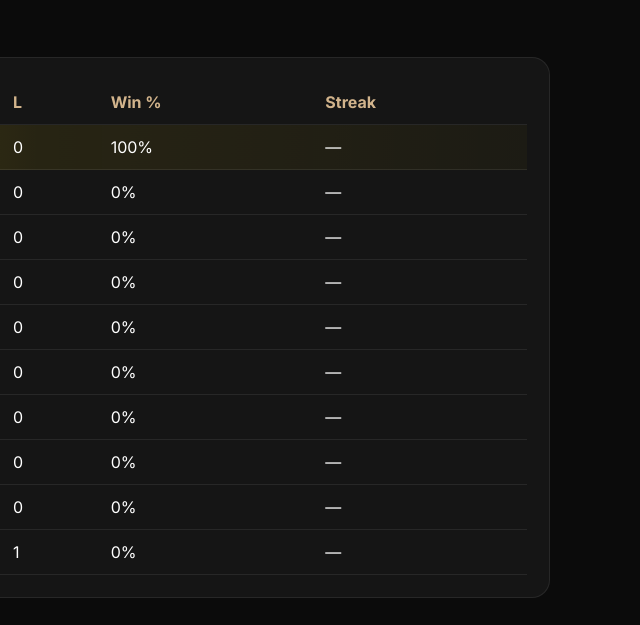
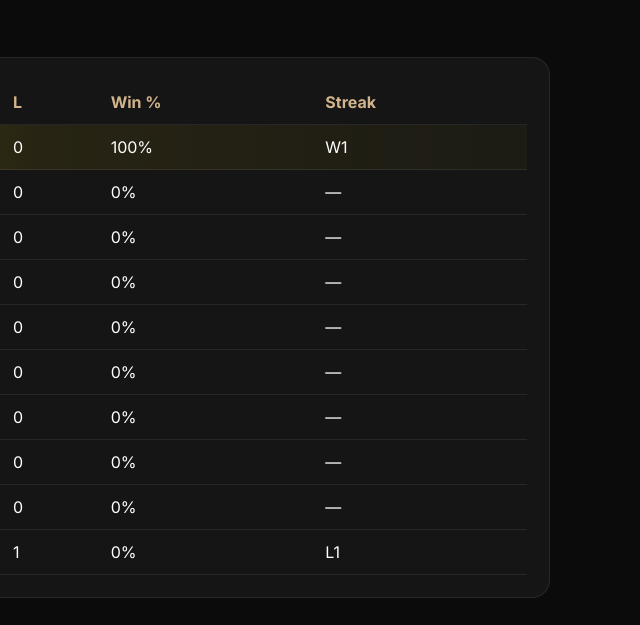
Before and after one commit to Winning-Pickleball-League/wpl-website, a plain HTML site: page index.html in a window 1280 px wide. Shown: the part 780-1405 px from the top of the page, 640-1280 px from the left. Drawn offline with nearby package versions, Linux system fonts and the light colour scheme.

Commit message:
Add files via upload

```diff
--- a/index.html
+++ b/index.html
@@ -813,14 +813,14 @@ nav ul li a{
   const players = [
     { name: "Parker G",  wins: 0, losses: 0, streak: "—", ranking: 2  },
     { name: "Grady B",   wins: 0, losses: 0, streak: "—", ranking: 3  },
-    { name: "Ansh J",    wins: 1, losses: 0, streak: "—", ranking: 1  },
+    { name: "Ansh J",    wins: 1, losses: 0, streak: "W1", ranking: 1  },
     { name: "Seth C",    wins: 0, losses: 0, streak: "—", ranking: 4  },
     { name: "Larin D",   wins: 0, losses: 0, streak: "—", ranking: 5  },
     { name: "Isaac T",   wins: 0, losses: 0, streak: "—", ranking: 6  },
     { name: "Amir A",    wins: 0, losses: 0, streak: "—", ranking: 7  },
     { name: "Zaeem N",   wins: 0, losses: 0, streak: "—", ranking: 8  },
     { name: "Hunter P",  wins: 0, losses: 0, streak: "—", ranking: 9  },
-    { name: "Anthony A", wins: 0, losses: 1, streak: "—", ranking: 10 },
+    { name: "Anthony A", wins: 0, losses: 1, streak: "L1", ranking: 10 },
   ];
 
   // ── EDIT MATCH HISTORY HERE ───────────────────────────────────────
```
